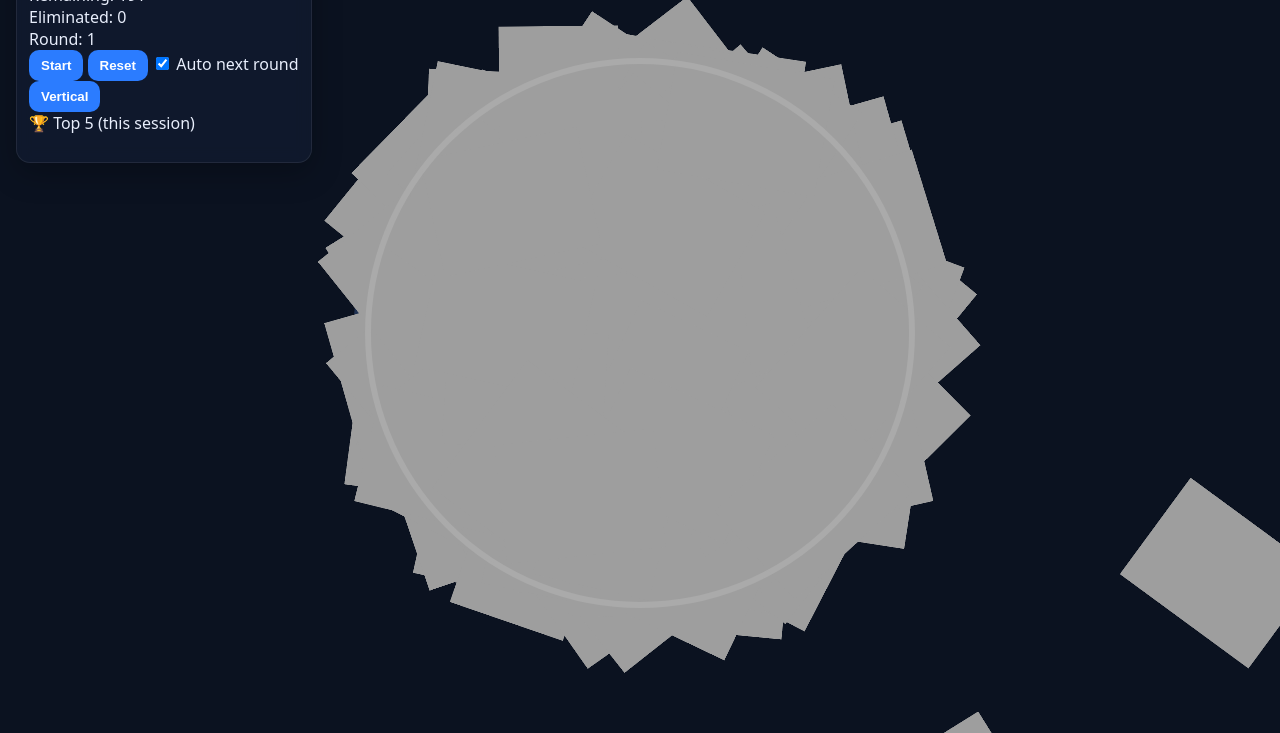
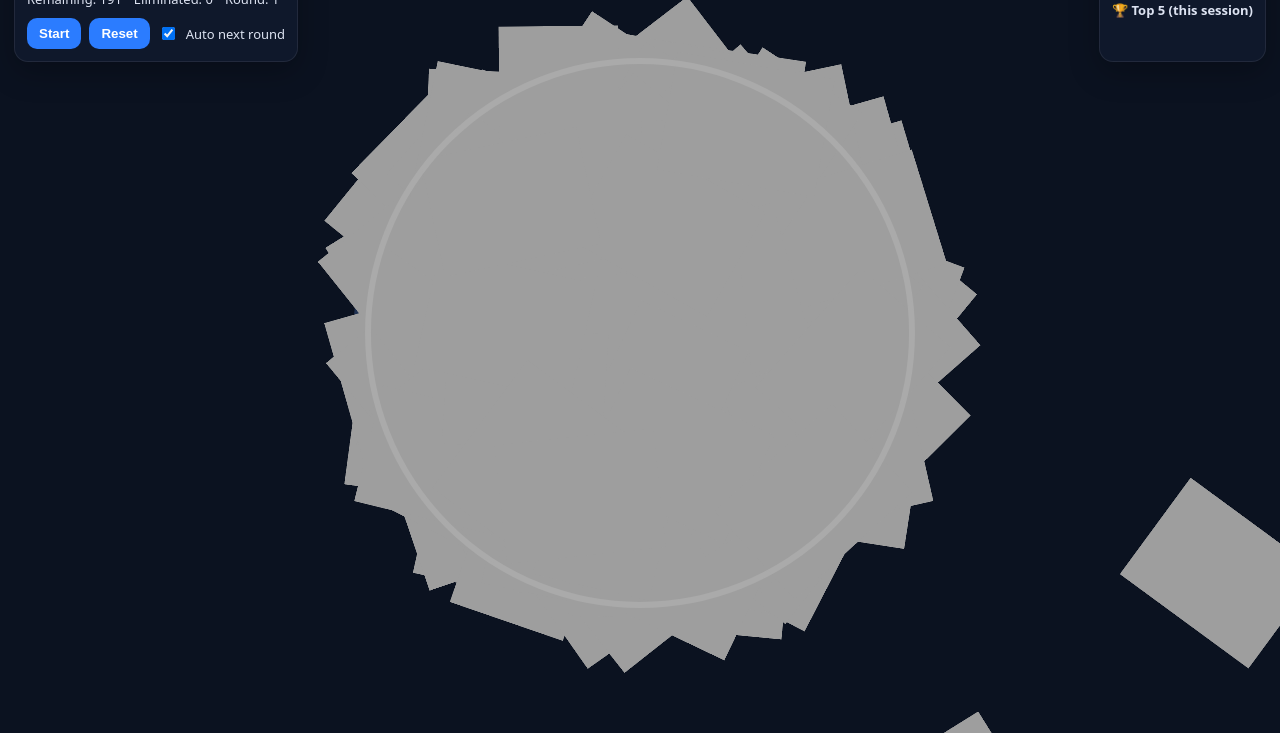
Before and after one commit to tarjan77/flag-royale, a plain HTML site: page index.html in a window 1280 px wide. Shown: the part 67-800 px from the top of the page. Drawn offline with nearby package versions, Linux system fonts and the light colour scheme; animation ran at ten frames a second.

Commit message:
Refactor CSS for layout and styling improvements

```diff
--- a/style.css
+++ b/style.css
@@ -7,42 +7,71 @@ html, body {
   overflow: hidden;
 }
 
-#world {
-  display: block;
+.stage {
+  position: fixed;
+  inset: 0;
+  display: grid;
+  place-items: center;
+}
+
+.stage.horizontal canvas {
   width: 100vw;
   height: 100vh;
 }
 
+.stage.vertical {
+  /* simulate a phone portrait stage on desktop */
+  background: #071022;
+}
+.stage.vertical canvas {
+  height: 100vh;
+  width: calc(100vh * 9 / 16);
+  max-width: 100vw;
+}
+
+#world { display: block; }
+
 #ui {
   position: fixed;
-  left: 16px;
-  top: 16px;
+  left: 14px;
+  top: 14px;
+  right: 14px;
   z-index: 10;
   color: #e8eefc;
-  background: rgba(18, 27, 48, 0.75);
+  display: flex;
+  gap: 12px;
+  justify-content: space-between;
+  pointer-events: none; /* allow clicks only on children */
+}
+
+#ui > div { pointer-events: auto; }
+
+.left, .right {
+  background: rgba(18, 27, 48, 0.76);
   border: 1px solid rgba(255,255,255,0.08);
-  backdrop-filter: blur(8px);
+  backdrop-filter: blur(10px);
   border-radius: 14px;
-  padding: 12px 12px;
+  padding: 12px;
   box-shadow: 0 10px 30px rgba(0,0,0,0.25);
 }
 
-#ui .row {
+.brand { font-weight: 800; letter-spacing: 0.2px; }
+
+.stats {
+  margin-top: 8px;
   display: flex;
-  align-items: center;
-  gap: 10px;
-  justify-content: space-between;
+  gap: 12px;
+  flex-wrap: wrap;
+  font-size: 13px;
+  opacity: 0.95;
 }
 
-#ui .row.small {
+.controls {
   margin-top: 10px;
-  font-size: 13px;
-  opacity: 0.9;
-}
-
-.brand {
-  font-weight: 700;
-  letter-spacing: 0.2px;
+  display: flex;
+  gap: 8px;
+  align-items: center;
+  flex-wrap: wrap;
 }
 
 button {
@@ -52,11 +81,29 @@ button {
   border-radius: 10px;
   background: #2b7cff;
   color: white;
-  font-weight: 650;
+  font-weight: 700;
+}
+button:hover { filter: brightness(1.05); }
+button:active { transform: translateY(1px); }
+
+.toggle {
+  display: flex;
+  align-items: center;
+  gap: 8px;
+  font-size: 13px;
+  opacity: 0.95;
+  user-select: none;
 }
 
-button:hover { filter: brightness(1.05); }
-button:active { transform: translateY(1px); }
+.leaderboard { margin-top: 10px; }
+.lbTitle { font-weight: 800; font-size: 13px; opacity: 0.95; margin-bottom: 6px; }
+#top5 { margin: 0; padding-left: 18px; font-size: 13px; line-height: 1.35; }
+
+#btnOrientation { background: #1f3b66; }
+.pcOnly { display: none; }
+@media (min-width: 900px) {
+  .pcOnly { display: inline-block; }
+}
 
 #winner {
   position: fixed;
@@ -66,22 +113,18 @@ button:active { transform: translateY(1px); }
   place-items: center;
   background: rgba(0,0,0,0.55);
 }
-
 .hidden { display: none !important; }
 
 .winnerCard {
-  background: rgba(18, 27, 48, 0.9);
+  background: rgba(18, 27, 48, 0.92);
   border: 1px solid rgba(255,255,255,0.08);
   border-radius: 16px;
   padding: 18px;
-  min-width: min(420px, 90vw);
+  width: min(520px, 92vw);
   text-align: center;
   color: #e8eefc;
   box-shadow: 0 16px 60px rgba(0,0,0,0.35);
 }
-
-.winnerText {
-  font-size: 28px;
-  font-weight: 800;
-  margin-bottom: 14px;
-}
+.winnerText { font-size: 28px; font-weight: 900; margin-bottom: 8px; }
+.winnerSub { font-size: 14px; opacity: 0.9; margin-bottom: 14px; }
+.winnerBtns { display: flex; gap: 10px; justify-content: center; flex-wrap: wrap; }
```
